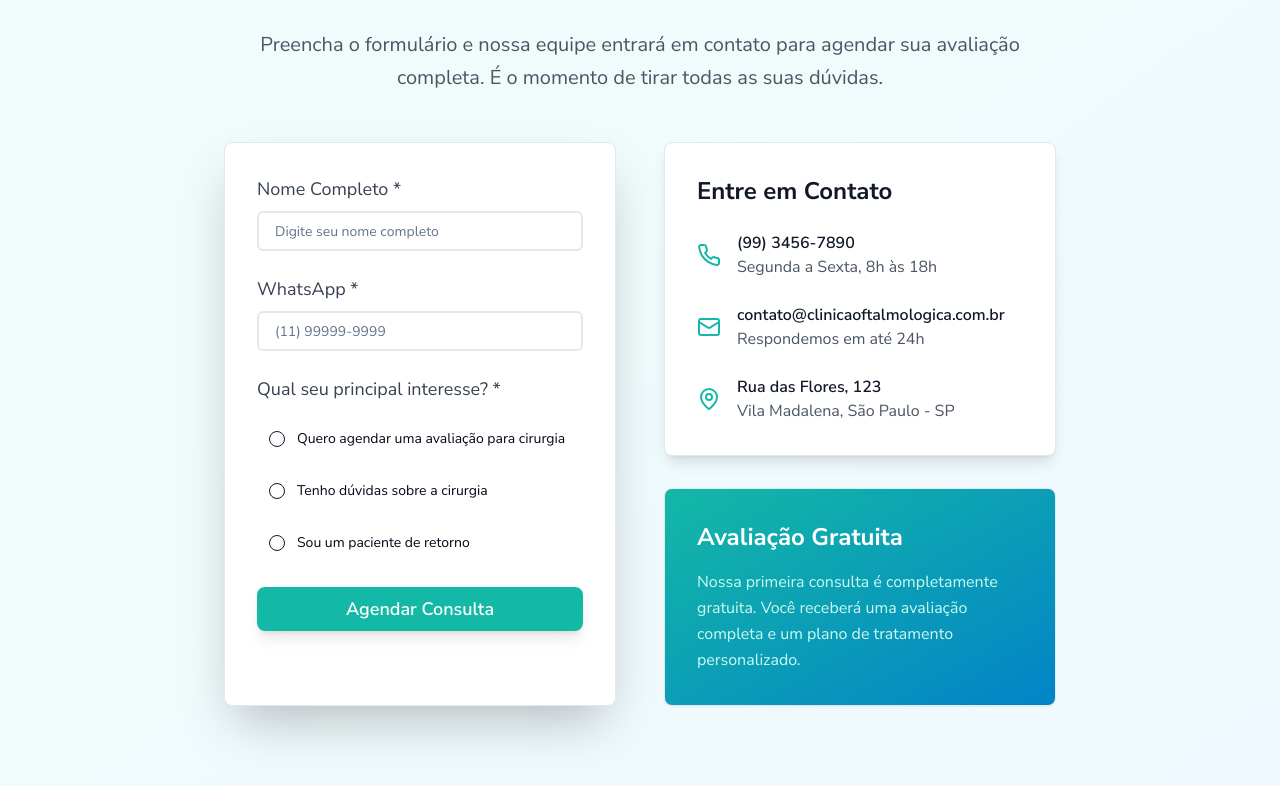
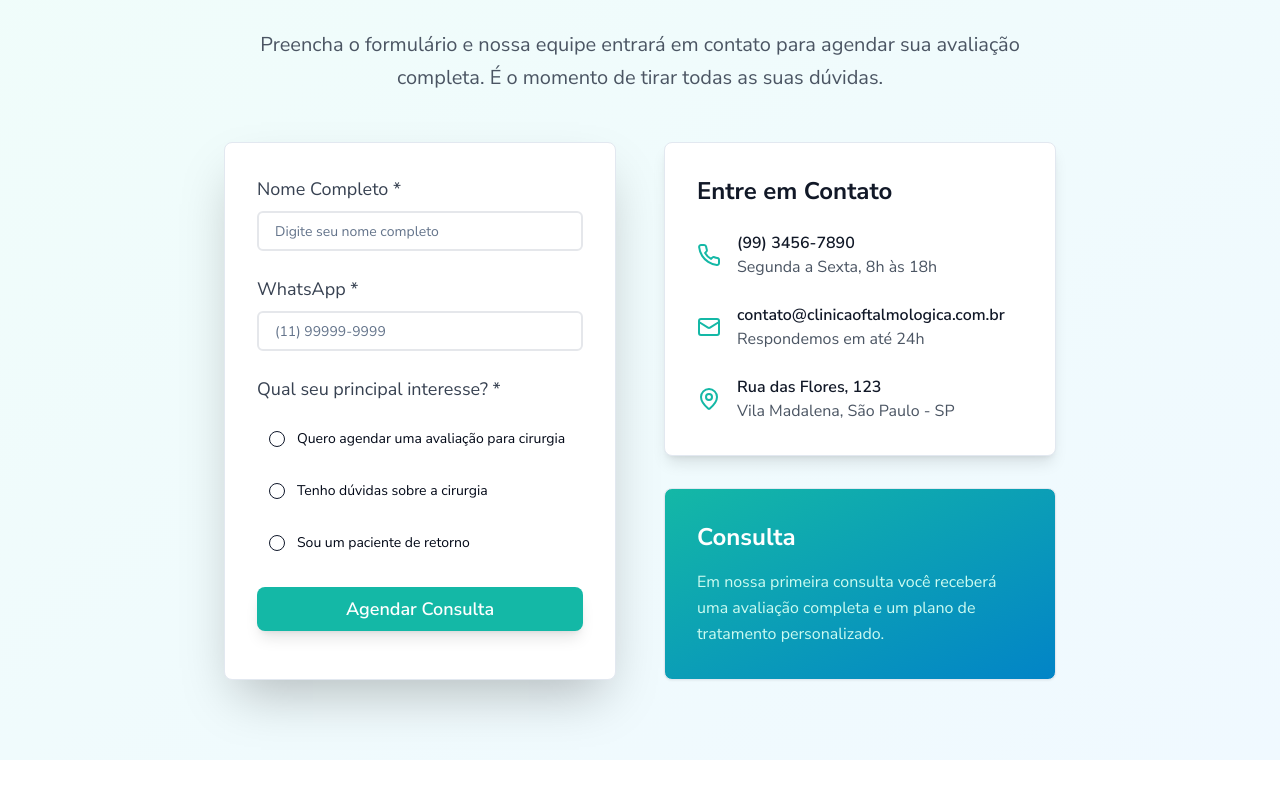
Before and after one commit to sandroinforsist/cataract-clarity-page, a React (Vite) app: page / in a window 1280 px wide. Shown: the part 4027-4813 px from the top of the page. After the commit the page ends 4787 px from the top, so only its background shows below. Built offline with nearby package versions, Linux system fonts and the light colour scheme.

Commit message:
Visual edit in Lovable
Edited UI in Lovable

```diff
--- a/src/components/ContactSection.tsx
+++ b/src/components/ContactSection.tsx
@@ -179,13 +179,8 @@ const ContactSection = () => {
             </Card>
 
             <Card className="p-8 bg-gradient-to-br from-teal-500 to-ocean-600 text-white">
-              <h3 className="text-2xl font-bold mb-4">
-                Avaliação Gratuita
-              </h3>
-              <p className="text-teal-100 leading-relaxed">
-                Nossa primeira consulta é completamente gratuita. Você receberá
-                uma avaliação completa e um plano de tratamento personalizado.
-              </p>
+              <h3 className="text-2xl font-bold mb-4">Consulta</h3>
+              <p className="text-teal-100 leading-relaxed">Em nossa primeira consulta você receberá uma avaliação completa e um plano de tratamento personalizado.</p>
             </Card>
           </div>
         </div>
```
